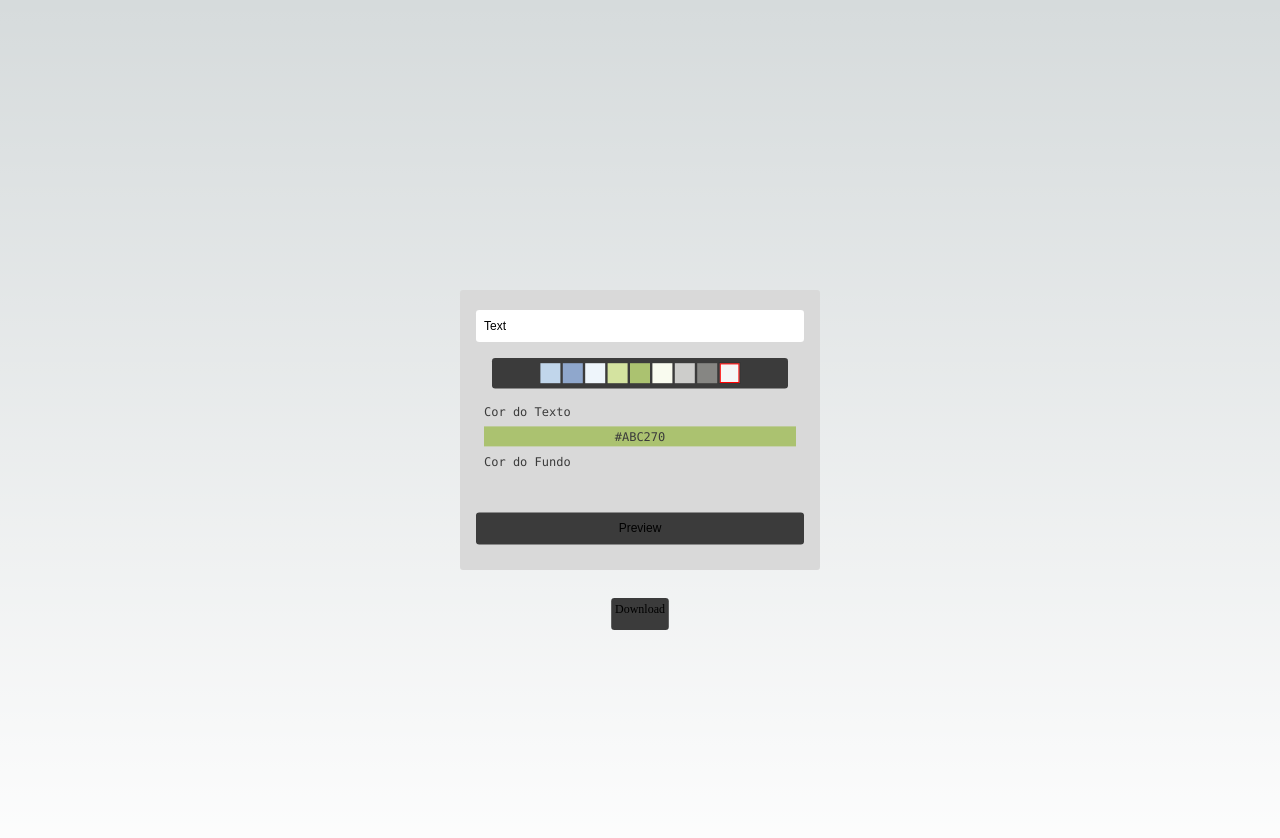
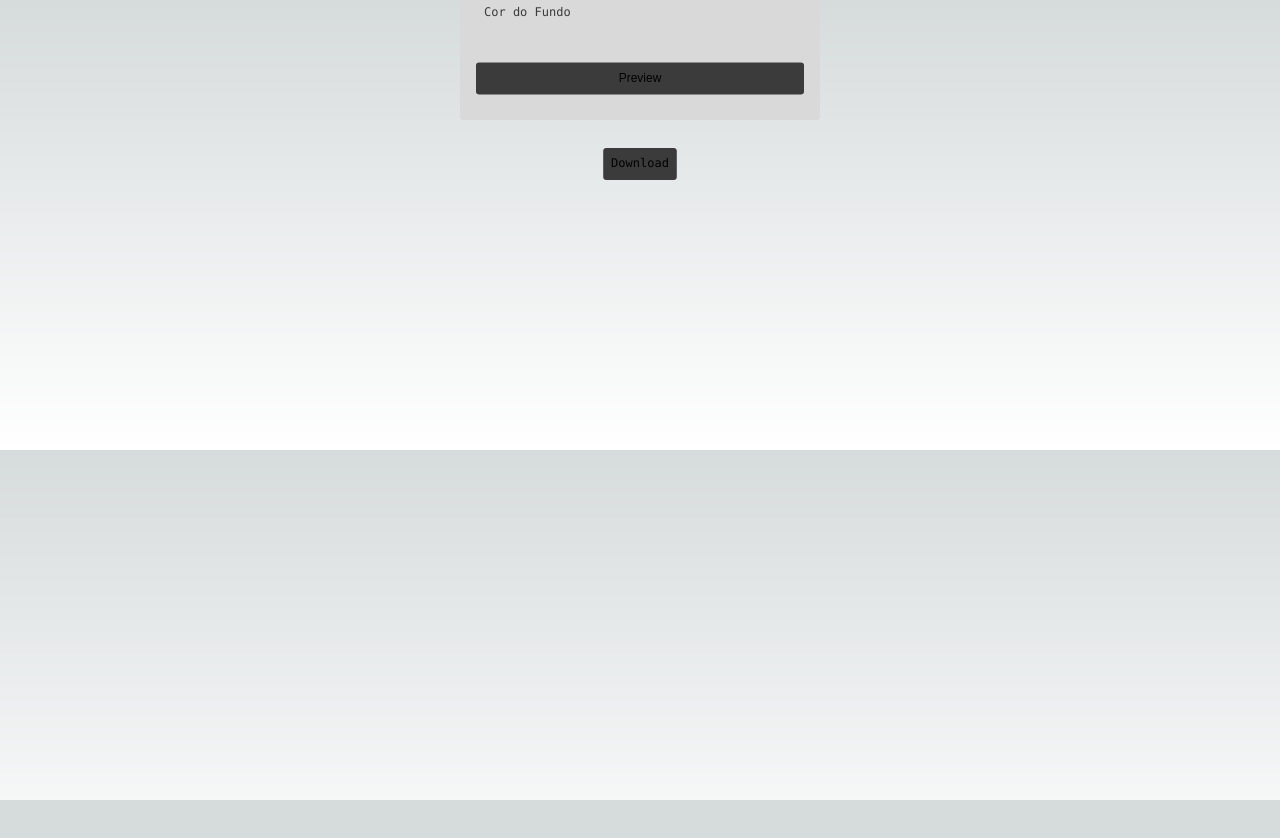
Before and after one commit to guilhermetamega/vercelOG, a Next.js app in the folder og-project/: page / in a window 1280 px wide. Shown: the top 838 px of the page. After the commit the page ends 800 px from the top, so only its background shows below. Built offline with nearby package versions, Linux system fonts and the light colour scheme.

Commit message:
Image container working

```diff
--- a/og-project/components/Container.tsx
+++ b/og-project/components/Container.tsx
@@ -10,6 +10,7 @@ const Container = styled.div`
   @media only screen and (max-width: 1350px) {
     flex-direction: column;
     scale: 0.4;
+    margin-top: -450px;
   }
 
   @media only screen and (min-width: 1350px) {
--- a/og-project/components/DownloadButton.tsx
+++ b/og-project/components/DownloadButton.tsx
@@ -2,12 +2,13 @@ import styled from "styled-components";
 
 const DownloadButton = styled.a`
   margin-top: 20px;
-  padding: 10px;
+  padding: 20px;
   border-radius: 0.5rem;
   border-style: none;
   height: 80px;
   font-size: 30px;
   background-color: #3b3b3b;
+  font-family: var(--font-mono);
   :hover {
     cursor: pointer;
     background-color: #252525;
--- /dev/null
+++ b/og-project/components/ImageContainer.tsx
@@ -0,0 +1,9 @@
+import styled from "styled-components";
+
+const ImageContainer = styled.div`
+  display: flex;
+  flex-direction: column;
+  align-items: center;
+`;
+
+export default ImageContainer;
--- a/og-project/pages/index.tsx
+++ b/og-project/pages/index.tsx
@@ -6,6 +6,7 @@ import ColorViewer from "@/components/ColorViewer";
 import Container from "@/components/Container";
 import DownloadButton from "@/components/DownloadButton";
 import Form from "@/components/Form";
+import ImageContainer from "@/components/ImageContainer";
 import Input from "@/components/Input";
 import { SetStateAction, useEffect, useState } from "react";
 
@@ -80,6 +81,7 @@ export default function Home() {
 
         <ButtonSubmit type="submit">Preview</ButtonSubmit>
       </Form>
+      <ImageContainer>
         <img
           src={imageUri}
           alt={imageUri == "" ? "" : "Imagem gerada pelo seletor"}
@@ -87,6 +89,7 @@ export default function Home() {
         <DownloadButton href={imageUri} download={`${text}-${color}`}>
           Download
         </DownloadButton>
+      </ImageContainer>
     </Container>
   );
 }
```
Lines whose indentation alone changed are shown as unchanged.
